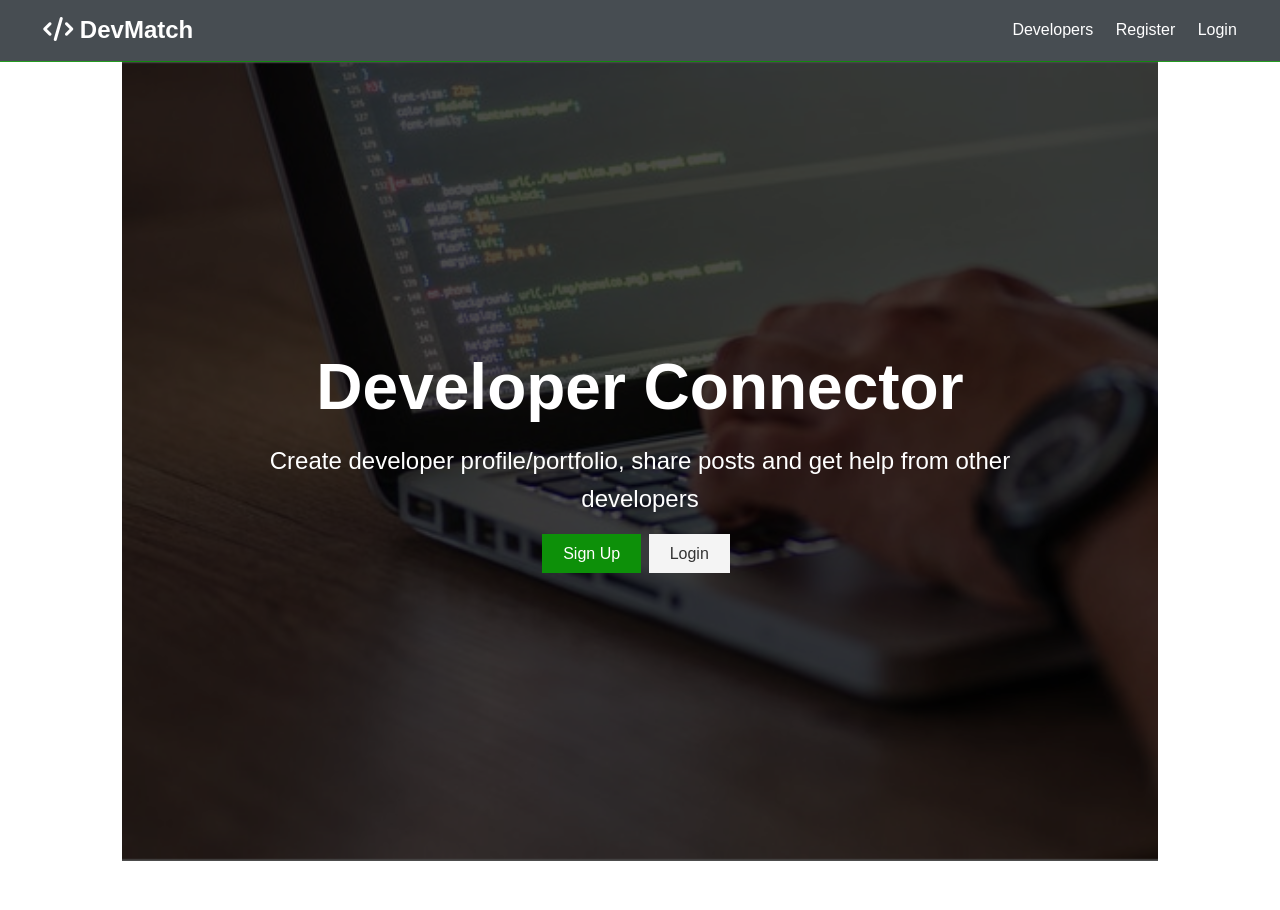
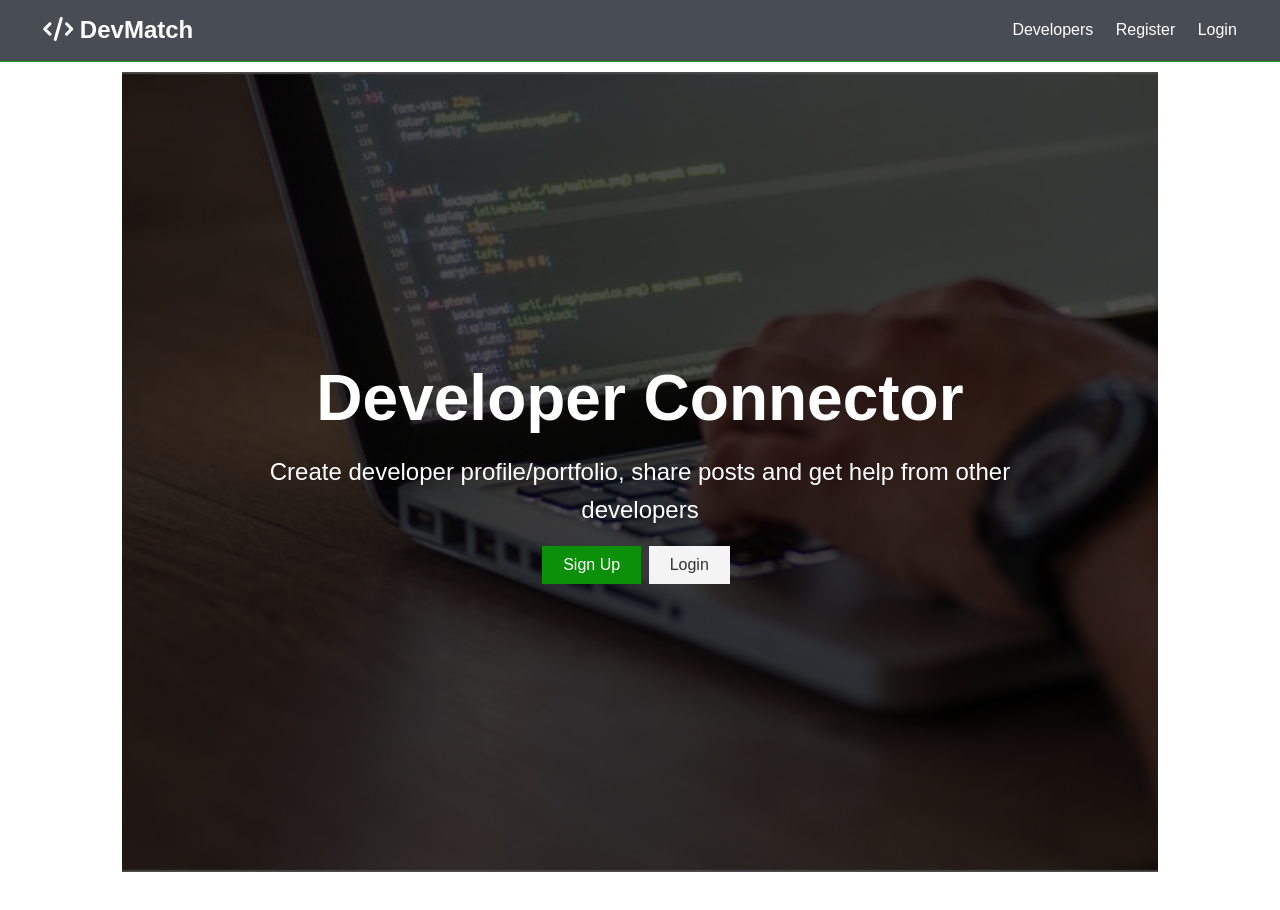
Before and after one commit to Mekarosi/dematch_frontend, a React (Create React App) app: page / in a window 1280 px wide. Shown: the top 910 px of the page. Built offline with nearby package versions, Linux system fonts and the light colour scheme; no server answers.

Commit message:
Making it better

```diff
--- a/src/App.css
+++ b/src/App.css
@@ -19,7 +19,7 @@ body {
   line-height: 1.6;
   background-color: #fff;
   color: #333;
-  margin-top: -2.2rem;
+  margin-top: -1.5rem;
 }
 
 a {
```
